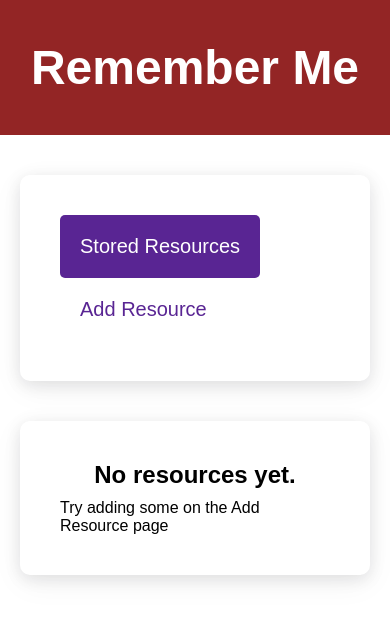
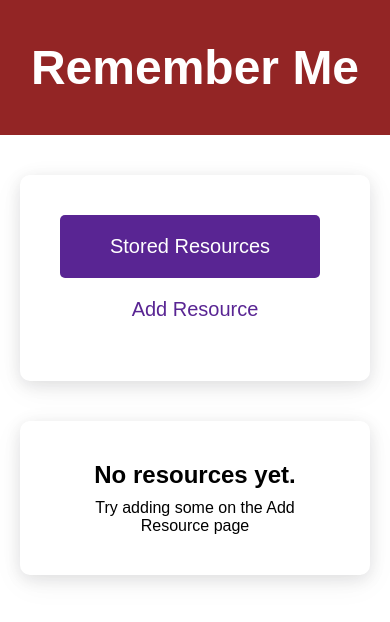
Before and after one commit to salvadorperezm/vue-remember-me, a Vue app: page / in a window 390 px wide. Shown: the top 622 px of the page. Built offline with nearby package versions, Linux system fonts and the light colour scheme.

Commit message:
updating mobile styling

```diff
--- a/src/components/AddResource.vue
+++ b/src/components/AddResource.vue
@@ -71,4 +71,10 @@ export default {
 .add-resource__button:hover {
     cursor: pointer;
 }
+
+@media screen and (max-width: 768px) {
+    .add-resource__button {
+        width: 100%;
+    }
+}
 </style>
--- a/src/components/PageSelector.vue
+++ b/src/components/PageSelector.vue
@@ -35,6 +35,10 @@ export default {
 </script>
 
 <style scoped>
+.page-selector__container {
+    display: flex;
+}
+
 .page-selector__button:first-child {
     margin-inline-end: 10px;
 }
@@ -58,4 +62,10 @@ export default {
 .page-selector__button:hover {
     cursor: pointer;
 }
+
+@media screen and (max-width: 768px) {
+    .page-selector__container {
+        flex-direction: column;
+    }
+}
 </style>
--- a/src/components/StoredResources.vue
+++ b/src/components/StoredResources.vue
@@ -68,6 +68,7 @@ export default {
     flex-direction: column;
     align-items: center;
     justify-content: center;
+    text-align: center;
 }
 
 .no-resource__title {
--- a/src/components/TheHeader.vue
+++ b/src/components/TheHeader.vue
@@ -15,5 +15,6 @@
 .header__text {
     color: var(--white);
     font-size: 48px;
+    text-align: center;
 }
 </style>
```
